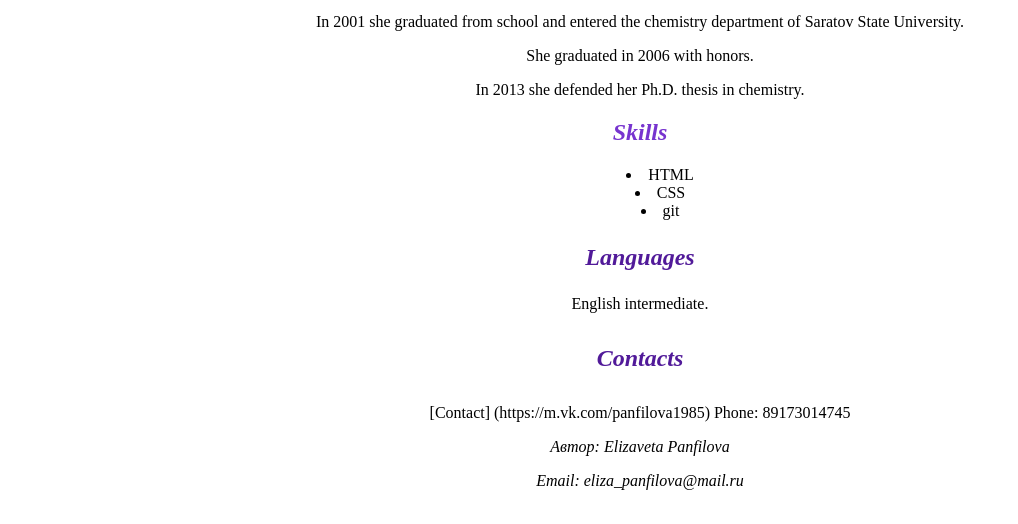
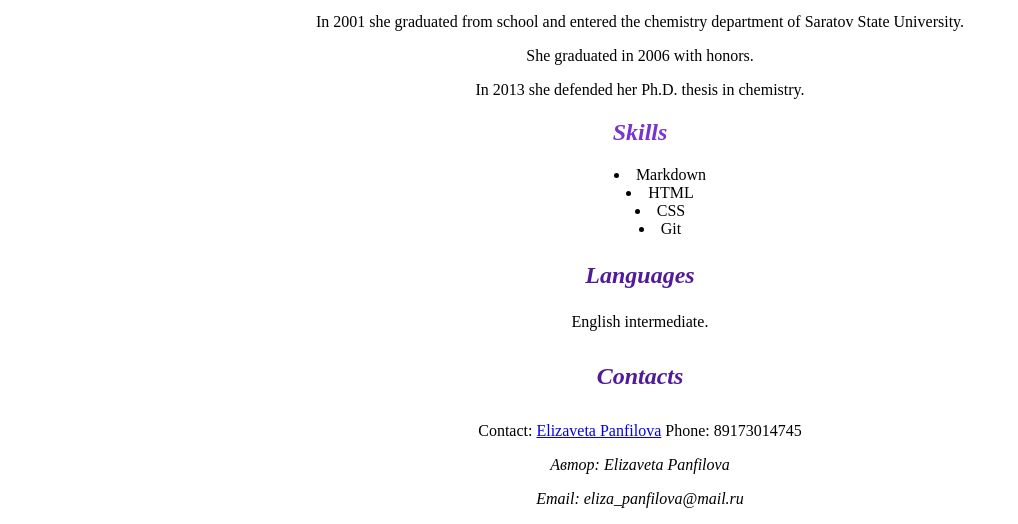
Before and after one commit to elizapanfilova/eigth-repository, a plain HTML site: page index.html in a window 1280 px wide. Shown: the part 464-988 px from the top of the page, without its empty margins (0-1018 px from the left). Drawn offline with Linux system fonts and the light colour scheme.

Commit message:
docs: update index.html
add link vk

```diff
--- a/index.html
+++ b/index.html
@@ -19,9 +19,10 @@
       <h2>Skills</h2></p>
 
         <ul>
-              <li>HTML</li>
+            <li>Markdown</li>
+            <li>HTML</li>
               <li>CSS</li>
-              <li>git</li>
+              <li>Git</li>
           </ul>
 
     <h3>Languages</h3>
@@ -29,8 +30,8 @@
 
 
     <h4>Contacts</h4>
-    <p align="center">[Contact]
-        <a>(https://m.vk.com/panfilova1985)</a>
+    <p align="center">Contact:
+        <a href="https://m.vk.com/panfilova1985">Elizaveta Panfilova</a>
 
     Phone: 89173014745
     </main>
```
